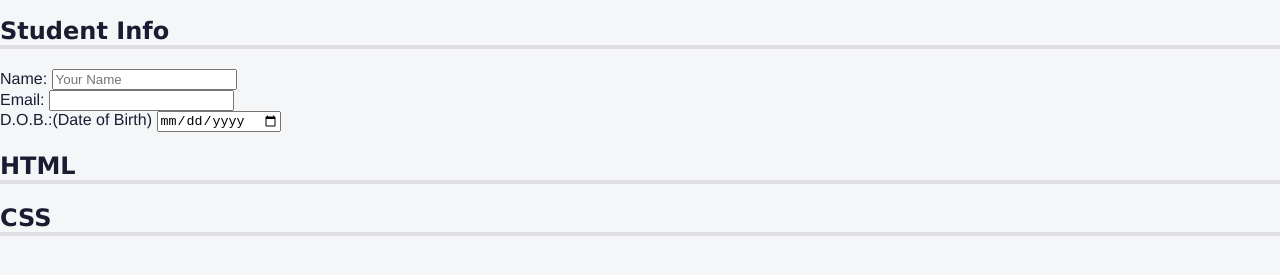
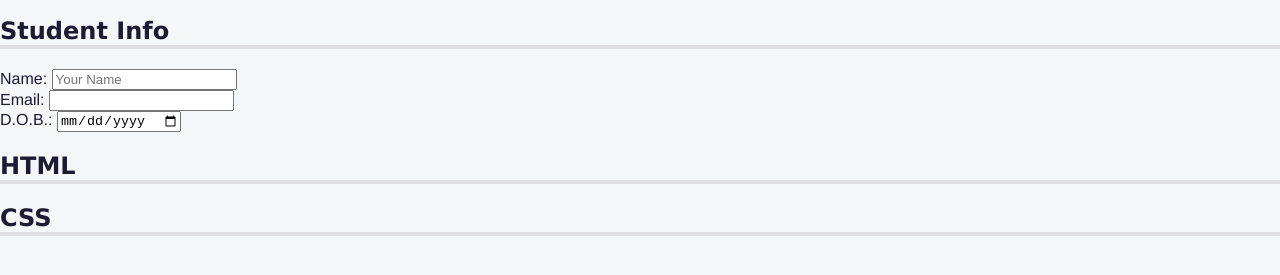
Before and after one commit to stanlon/6_Accessibility_Quiz, a plain HTML site: page index.html in a window 1280 px wide. Shown: the part 53-328 px from the top of the page. Drawn offline with Linux system fonts and the light colour scheme.

Commit message:
Hid the text for only screen readers to read.

```diff
--- a/css/styles.css
+++ b/css/styles.css
@@ -42,3 +42,16 @@ h1 {
 h2 {
     border-bottom: 4px solid #dfdfe2;
 }
+
+/* This is a common pattern to visually hide text for only screen readers to read. */
+.sr-only {
+    position: absolute;
+    width: 1px;
+    height: 1px;
+    padding: 0;
+    margin: -1px;
+    overflow: hidden;
+    clip: rect(0, 0, 0, 0);
+    white-space: nowrap;
+    border: 0;
+}
```
